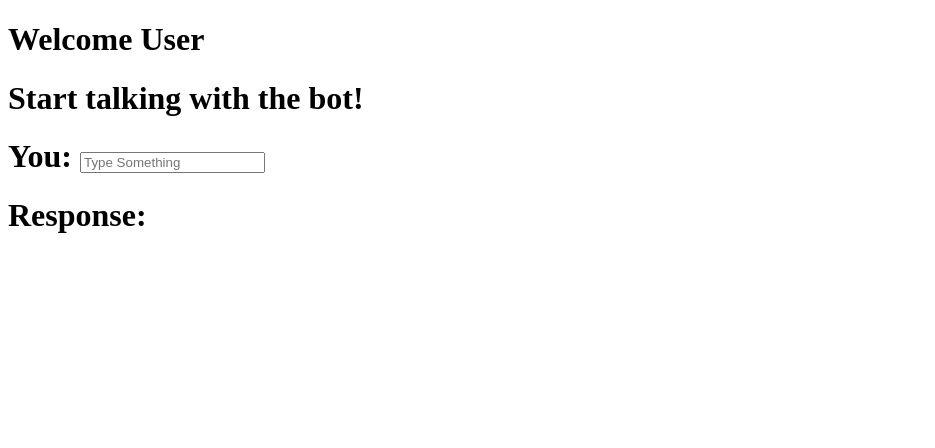
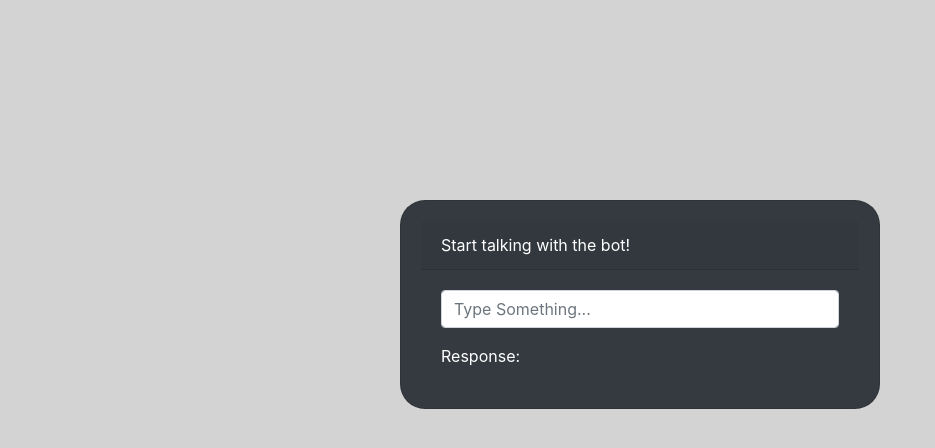
Before and after one commit to vishwa3011/Python-AI-chatbot, a Flask app: page / in a window 1280 px wide. Shown: the top 448 px of the page, without its empty margins (0-935 px from the left). Run offline with Flask 2, Linux system fonts and the light colour scheme; parts of the project's set-up code (start-up, migrations or seed data) failed here and were passed over.

Commit message:
css added

```diff
--- a/intents.json
+++ b/intents.json
@@ -28,6 +28,11 @@
          "patterns": ["when are you guys open", "what are your hours", "hours of operation"],
          "responses": ["We are open 7am-4pm Monday-Friday!"],
          "context_set": ""
+        },
+        {"tag": "Sir Alex Ferguson",
+        "patterns": ["who is the most successful manager ever", "most decorated manager", "who was the long time serving manager of manchester united"],
+        "responses": ["It's Sir Alex Ferguson","Sir Alexander Chapman Ferguson CBE is a Scottish former football manager and player widely known for managing Manchester United from 1986 to 2013. He is considered by many to be one of the greatest managers of all time and he has won more trophies than any other manager in the history of football."],
+        "context_set": ""
         }
    ]
 }
--- a/main.py
+++ b/main.py
@@ -8,7 +8,7 @@ import tensorflow
 import random
 import json
 import pickle
-from flask import Flask, render_template, request
+from flask import Flask, render_template, request, url_for
 
 app = Flask(__name__)
 
@@ -19,7 +19,7 @@ with open("intents.json") as file:
     data = json.load(file)
 
 try:
-    with open("other/data.pickle", "rb") as f:
+    with open("other/data1.pickle", "rb") as f:
         words, labels, training, output = pickle.load(f)
 except:
     words=[]
@@ -78,7 +78,7 @@ except:
     training = np.array(training)
     output = np.array(output)
 
-    with open("other/data.pickle", "wb") as f:
+    with open("other/data1.pickle", "wb") as f:
         pickle.dump((words, labels, training, output),f)
 
 
@@ -99,10 +99,10 @@ net = tflearn.regression(net)
 model = tflearn.DNN(net)
 
 try:
-    model.load("other/model.tflearn")
+    model.load("other/model1.tflearn")
 except:
     model.fit(training, output, n_epoch=1000, batch_size=8, show_metric=True)
-    model.save("other/model.tflearn")
+    model.save("other/model1.tflearn")
 
 
 def bag_of_words(sentence, words):
@@ -146,5 +146,4 @@ def chat():
 #chat()
 
 if __name__ == "__main__":
-    app.debug = True
-    app.run()
+    app.run(debug = True)
--- /dev/null
+++ b/static/css/index.css
@@ -0,0 +1,13 @@
+body{
+    background-color: lightgrey;
+
+}
+.card{
+    border-radius: 25px;
+}
+.chatbox{
+    border-radius: 25px;
+    margin-top: 200px;
+    margin-left: 400px;
+    margin-right: 400px;
+}
--- a/templates/index.html
+++ b/templates/index.html
@@ -1,14 +1,36 @@
 <!DOCTYPE html>
+<html>
 <head>
-    <title>Home Page</title>
-    <h1>Welcome User</h1>
+    <link rel="stylesheet" href="https://cdn.jsdelivr.net/npm/bootstrap@4.5.3/dist/css/bootstrap.min.css" integrity="sha384-TX8t27EcRE3e/ihU7zmQxVncDAy5uIKz4rEkgIXeMed4M0jlfIDPvg6uqKI2xXr2" crossorigin="anonymous">
+    <link rel="stylesheet" href="{{ url_for('static',filename='css/index.css') }}"/>
 
-    <div>
-        <form action= '/' method="POST">
-        <h1>Start talking with the bot!</h1>
-        <h1>You: <input type = "text" placeholder="Type Something" name="text_input"/></h1>
-        <h1>Response:  <h2>{{content}}</h2></h1>
-        </form>
+    <title>Home Page</title></head>
+    <body>
 
-    </div>
-</head>
+
+        <div class = "chatbox">
+            <div class="card text-white bg-dark mb-3">
+                <div class="card-body">
+                    <div class="card-header">
+                        Start talking with the bot!
+                    </div>
+                <form action= '/' method="POST">
+                    <div class="card-body">
+                        <div class="input-group mb-3">
+                            <input type="text" name="text_input" class="form-control" placeholder="Type Something..." aria-label="Recipient's username" aria-describedby="button-addon2">
+                            <!-- <div class="input-group-append">
+                            <button class="btn btn-outline-secondary" type="button" id="button-addon2">Button</button>
+                            </div> -->
+                        </div>
+                        <!-- <h1>You: <input type = "text" placeholder="Type Something" name="text_input"/></h1> -->
+                        <p class="card-text">Response: &ensp; {{content}}</p>
+                    </div>
+                </form>
+            </div>
+            </div>
+        </div>
+    <script src="https://code.jquery.com/jquery-3.5.1.slim.min.js" integrity="sha384-DfXdz2htPH0lsSSs5nCTpuj/zy4C+OGpamoFVy38MVBnE+IbbVYUew+OrCXaRkfj" crossorigin="anonymous"></script>
+    <script src="https://cdn.jsdelivr.net/npm/popper.js@1.16.1/dist/umd/popper.min.js" integrity="sha384-9/reFTGAW83EW2RDu2S0VKaIzap3H66lZH81PoYlFhbGU+6BZp6G7niu735Sk7lN" crossorigin="anonymous"></script>
+    <script src="https://cdn.jsdelivr.net/npm/bootstrap@4.5.3/dist/js/bootstrap.min.js" integrity="sha384-w1Q4orYjBQndcko6MimVbzY0tgp4pWB4lZ7lr30WKz0vr/aWKhXdBNmNb5D92v7s" crossorigin="anonymous"></script>
+    </body>
+</html>
```
Also changed, not shown: 5 other files.
